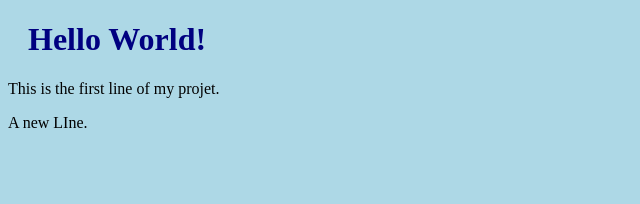
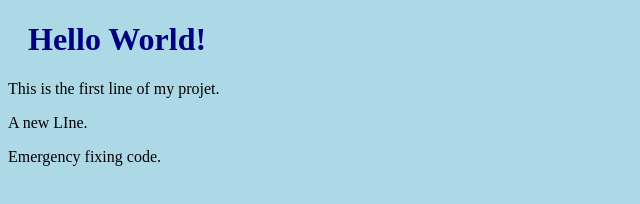
Before and after one commit to akshay3kumar/firstProject, a plain HTML site: page index.html in a window 1280 px wide. Shown: the whole page, without its empty margins (0-640 px from the left). Drawn offline with Linux system fonts and the light colour scheme.

Commit message:
updates index.html with emerrgency fixed

```diff
--- a/index.html
+++ b/index.html
@@ -8,5 +8,6 @@
 <h1> Hello World!</h1>
 <p> This is the first line of my projet.</p>
 <p> A new LIne.</p>
+<p>Emergency fixing code.</p>
 </body>
 <html>
```
